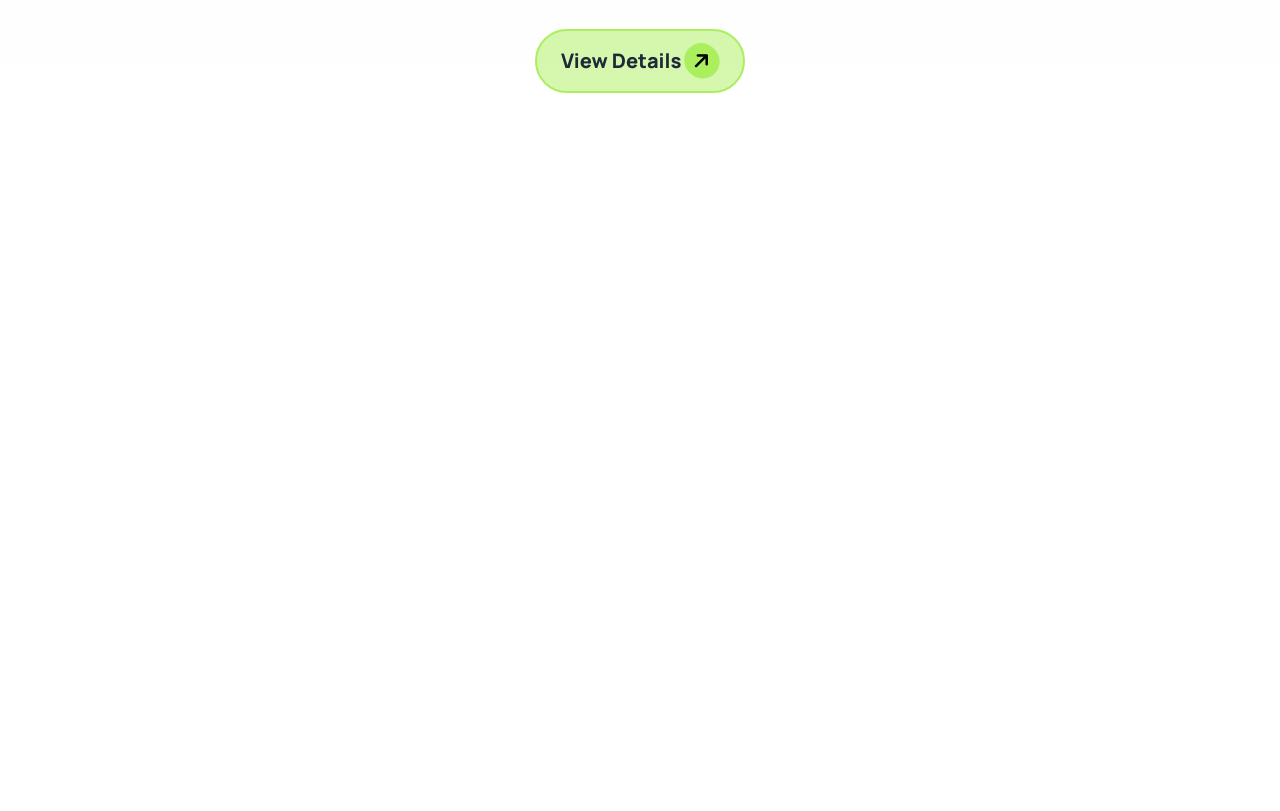
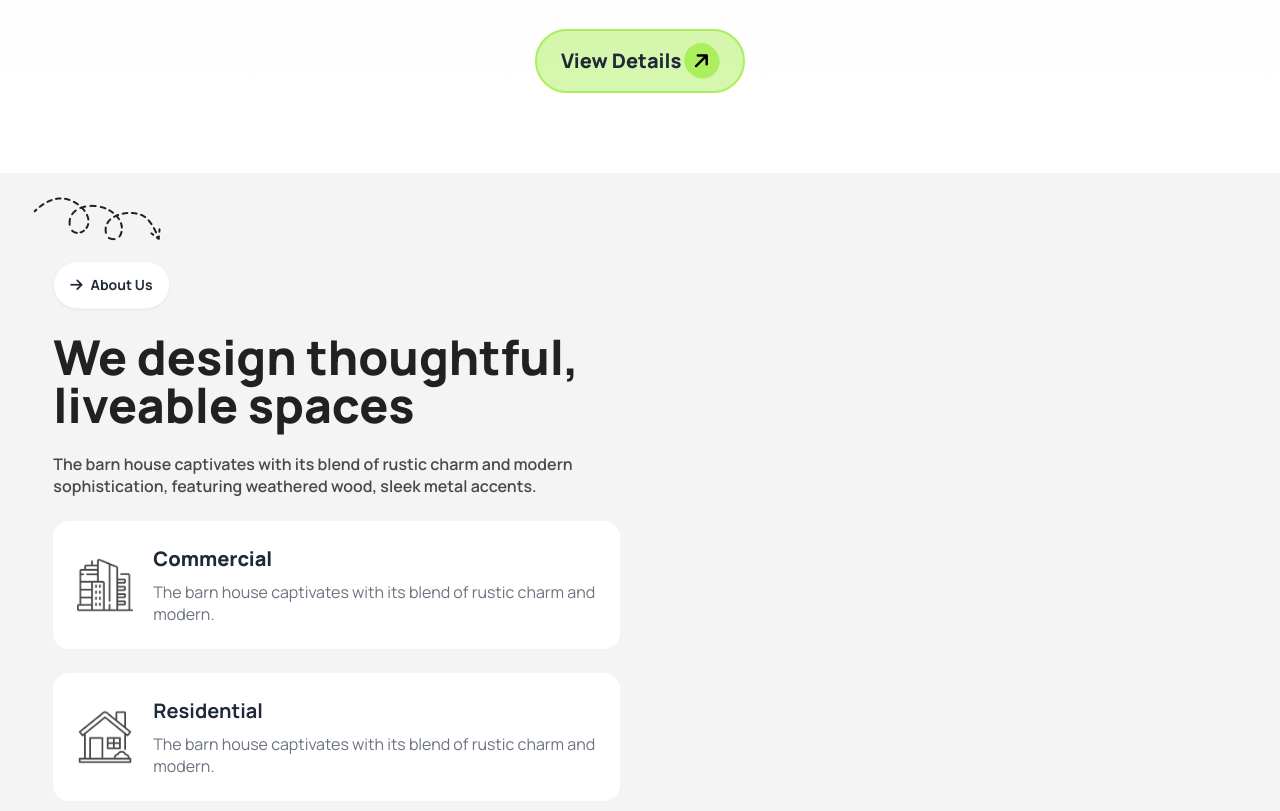
Before and after one commit to Limon2452/Assignment-3, a plain HTML site: page index.html in a window 1280 px wide. Shown: the part 693-1504 px from the top of the page. Before the commit the page ends 866 px from the top, so only its background shows below. Drawn offline with nearby package versions, Linux system fonts and the light colour scheme.

Commit message:
about section ar text content done

```diff
--- a/index.html
+++ b/index.html
@@ -6,16 +6,19 @@
   <meta name="viewport" content="width=device-width, initial-scale=1.0">
   <title>Assignment-3</title>
 
+  <!-- DaisyUI and TailwindCSS Link -->
   <link href="https://cdn.jsdelivr.net/npm/daisyui@4.12.10/dist/full.min.css" rel="stylesheet" type="text/css" />
-
-  <link rel="stylesheet" href="style.css">
-
   <script src="https://cdn.tailwindcss.com"></script>
 
+  <!-- google font link -->
   <link rel="preconnect" href="https://fonts.googleapis.com">
   <link rel="preconnect" href="https://fonts.gstatic.com" crossorigin>
   <link href="https://fonts.googleapis.com/css2?family=Manrope:wght@200..800&display=swap" rel="stylesheet">
 
+  <!-- fontawesome link -->
+  <script src="https://kit.fontawesome.com/6c45b74f82.js" crossorigin="anonymous"></script>
+
+  <!-- tailwind script -->
   <script>
     tailwind.config = {
       theme: {
@@ -30,6 +33,7 @@
       }
     }
   </script>
+
   <style>
     .manrope {
       font-family: "Manrope", sans-serif
@@ -41,7 +45,6 @@
       background-size: cover;
     }
   </style>
-  <script src="https://kit.fontawesome.com/6c45b74f82.js" crossorigin="anonymous"></script>
 
 </head>
 
@@ -92,7 +95,7 @@
 
         <!-- button design -->
         <div>
-          <button class="px-6 py-3 text-xl font-extrabold bg-btn_bg rounded-full border-2 border-btn_color hover:bg-slate-300 ">View
+          <button class="lg:px-6 py-3 px-20 text-xl font-extrabold bg-btn_bg rounded-full border-2 border-btn_color hover:bg-slate-300 ">View
             Details <i class="fa-solid fa-arrow-right bg-btn_color text-black -rotate-45 p-2  rounded-full"></i>
           </button>
         </div>
@@ -100,9 +103,52 @@
     </div>
   </header>
 
+  <main>
 
+    <!-- about section -->
+    <section class="bg-[#F4F4F4] py-10 lg:py-16">
+      <!-- about container -->
+       <div class=" w-11/12 lg:w-11/12 mx-auto grid grid-cols-1 lg:grid-cols-2 items-center gap-10 relative">
+          <!-- text content -->
+           <div class=" space-y-6">
+              <!-- logo -->
+               <div class="hidden lg:block absolute -top-10 -left-5">
+                  <img src="assets/Vector.png" alt="">
+               </div>
+              <!-- about us btn -->
+              <div class="btn bg-white rounded-full px-4 py-3 w-fit text-center mx-auto lg:mx-0">
+                 <i class="fa-solid fa-arrow-right inline"></i>
+                 <p class="inline font-bold">About Us</p>
+              </div>
+              <h1 class="text-3xl  text-[#212121] font-black leading-normal lg:text-5xl text-center lg:text-left">We design thoughtful, liveable spaces</h1>
+              <p class="leading-snug font-semibold text-[#494949] text-center lg:text-left ">The barn house captivates with its blend of rustic charm and modern sophistication, featuring weathered wood, sleek metal accents.</p>
+              <!-- card 1 -->
+              <div class="flex rounded-2xl bg-white p-6 items-center gap-5">
+                 <div><img src="assets/commercial.png" alt="">
+                 </div>
+                 <div>
+                     <h3 class="text-xl font-extrabold mb-2">Commercial</h3>
+                     <p class="leading-snug text-gray-500">The barn house captivates with its blend of rustic charm and modern.</p>
+                 </div>
+              </div>
+              <!-- card 2 -->
+              <div class="flex rounded-2xl bg-white p-6 items-center gap-5">
+                 <div><img src="assets/residential.png" alt="">
+                 </div>
+                 <div>
+                     <h3 class="text-xl font-bold mb-2">Residential</h3>
+                     <p class="leading-snug text-gray-500">The barn house captivates with its blend of rustic charm and modern.</p>
+                 </div>
+              </div>
+           </div>
 
+       </div>
+   </section>
+  </main>
 
+  <footer>
+
+  </footer>
 </body>
 
 </html>
```
